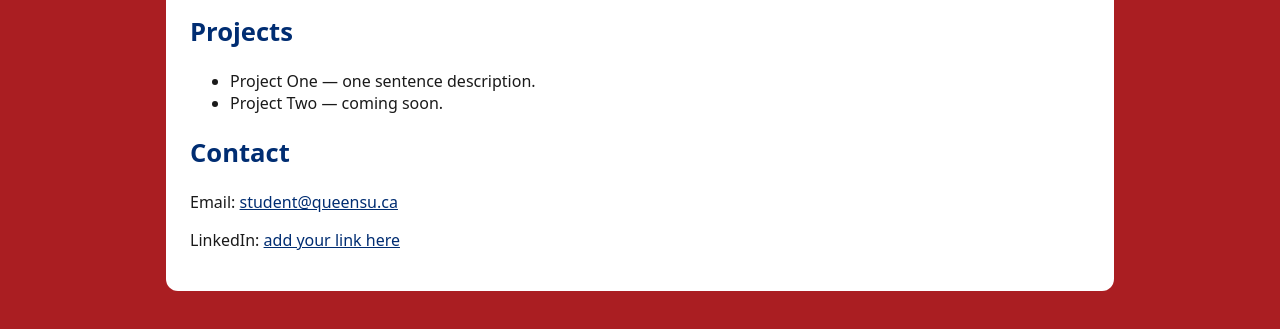
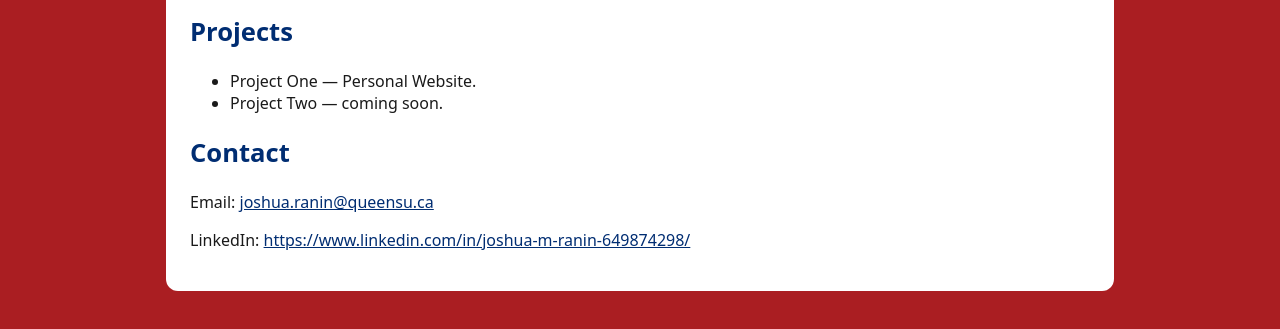
Before and after one commit to juswamacbook/queens-student-page, a plain HTML site: page index.html in a window 1280 px wide. Shown: the part 319-648 px from the top of the page. Drawn offline with Linux system fonts and the light colour scheme.

Commit message:
Update index.html

```diff
--- a/index.html
+++ b/index.html
@@ -17,19 +17,19 @@
       <p>I am a student at Queen’s School of Computing. I love music and playing basketball! <!-- replace with interests -->.</p>
 
       <!-- ====== PHOTO (upload me.jpg to repo root, then update src) ====== -->
-      <img src="me.jpg" alt="Your Name portrait" width="240" height="240" />
+      <img src="IMG_1924.jpg" alt="Your Name portrait" width="240" height="240" />
 
       <!-- ====== PROJECTS (add or rename items) ====== -->
       <h2>Projects</h2>
       <ul>
-        <li>Project One — one sentence description.</li>
+        <li>Project One — Personal Website.</li>
         <li>Project Two — coming soon.</li>
       </ul>
 
       <!-- ====== CONTACT (update your links) ====== -->
       <h2>Contact</h2>
-      <p>Email: <a href="mailto:student@queensu.ca">student@queensu.ca</a></p>
-      <p>LinkedIn: <a href="#">add your link here</a></p>
+      <p>Email: <a href="joshua.ranin@queensu.ca">joshua.ranin@queensu.ca</a></p>
+      <p>LinkedIn: <a href="#">https://www.linkedin.com/in/joshua-m-ranin-649874298/</a></p>
     </main>
   </body>
 </html>
```
